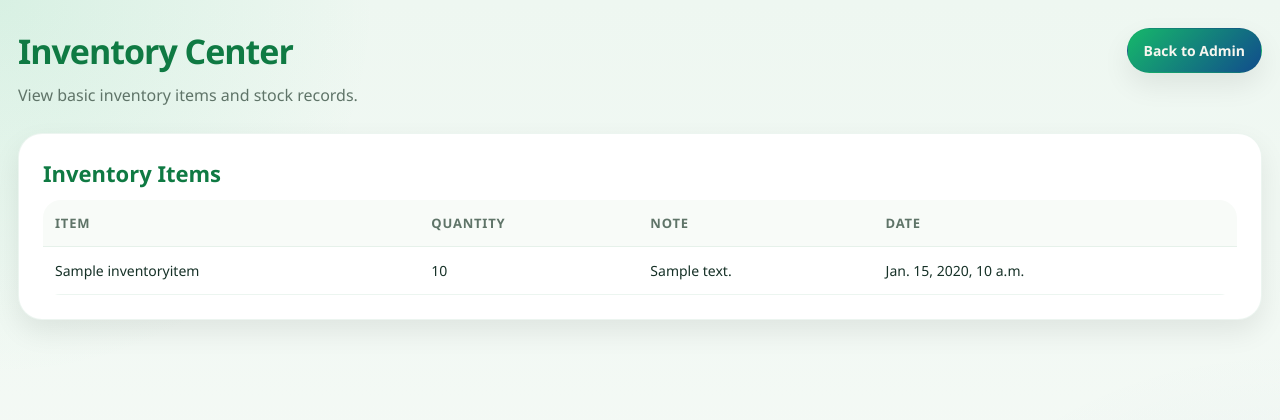
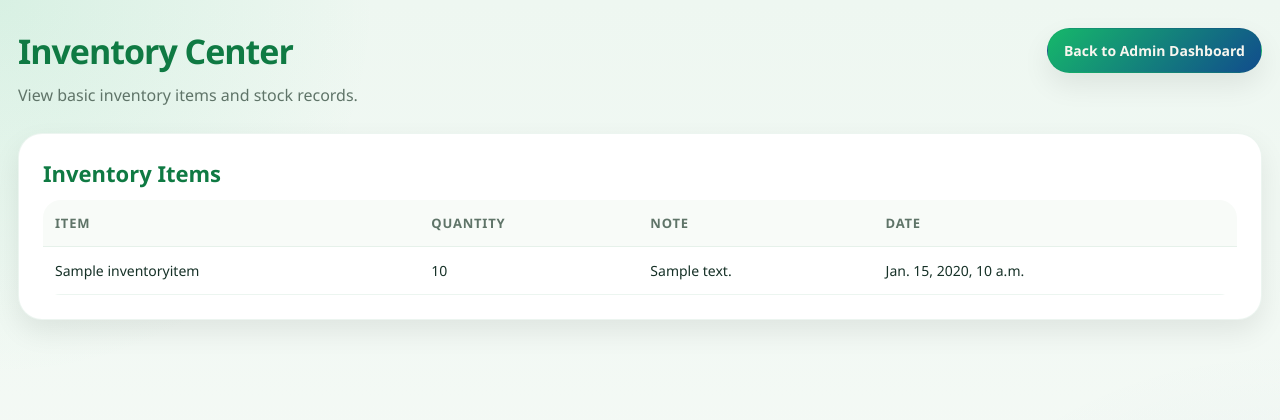
Before and after one commit to Devsaah001/gbomdia-system, a Django app: page /inventory/ in a window 1280 px wide. Shown: the top 420 px of the page. Run offline with Django 5.2, Linux system fonts and the light colour scheme; a user stored in the database is signed in; tables that the repository leaves empty hold one stand-in row (values such as "Sample post").

Commit message:
Fix inventory dashboard back button by role

```diff
--- a/inventory/templates/inventory/inventory_home.html
+++ b/inventory/templates/inventory/inventory_home.html
@@ -9,7 +9,17 @@
     </div>
 
     <div class="actions">
-        <a href="{% url 'admin_dashboard' %}" class="action-btn primary">Back to Admin</a>
+        {% if request.user.role == "admin" %}
+            <a href="{% url 'admin_dashboard' %}" class="action-btn primary">Back to Admin Dashboard</a>
+        {% elif request.user.role == "management" %}
+            <a href="{% url 'management_dashboard' %}" class="action-btn primary">Back to Management Dashboard</a>
+        {% elif request.user.role == "operator" %}
+            <a href="{% url 'operator_dashboard' %}" class="action-btn primary">Back to Operator Dashboard</a>
+        {% elif request.user.role == "customer" %}
+            <a href="{% url 'customer_dashboard' %}" class="action-btn primary">Back to Customer Dashboard</a>
+        {% else %}
+            <a href="/" class="action-btn primary">Back Home</a>
+       {% endif %}
     </div>
 </div>
 
```
